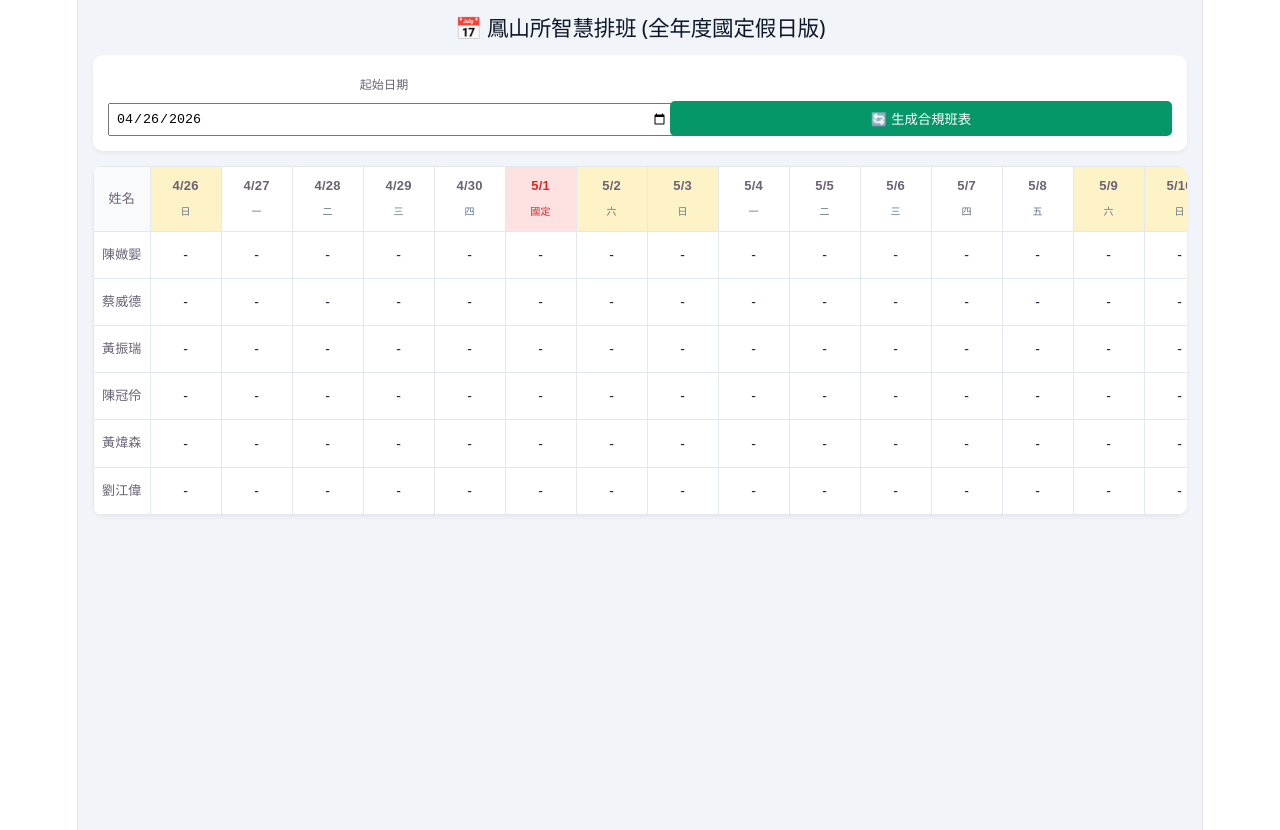
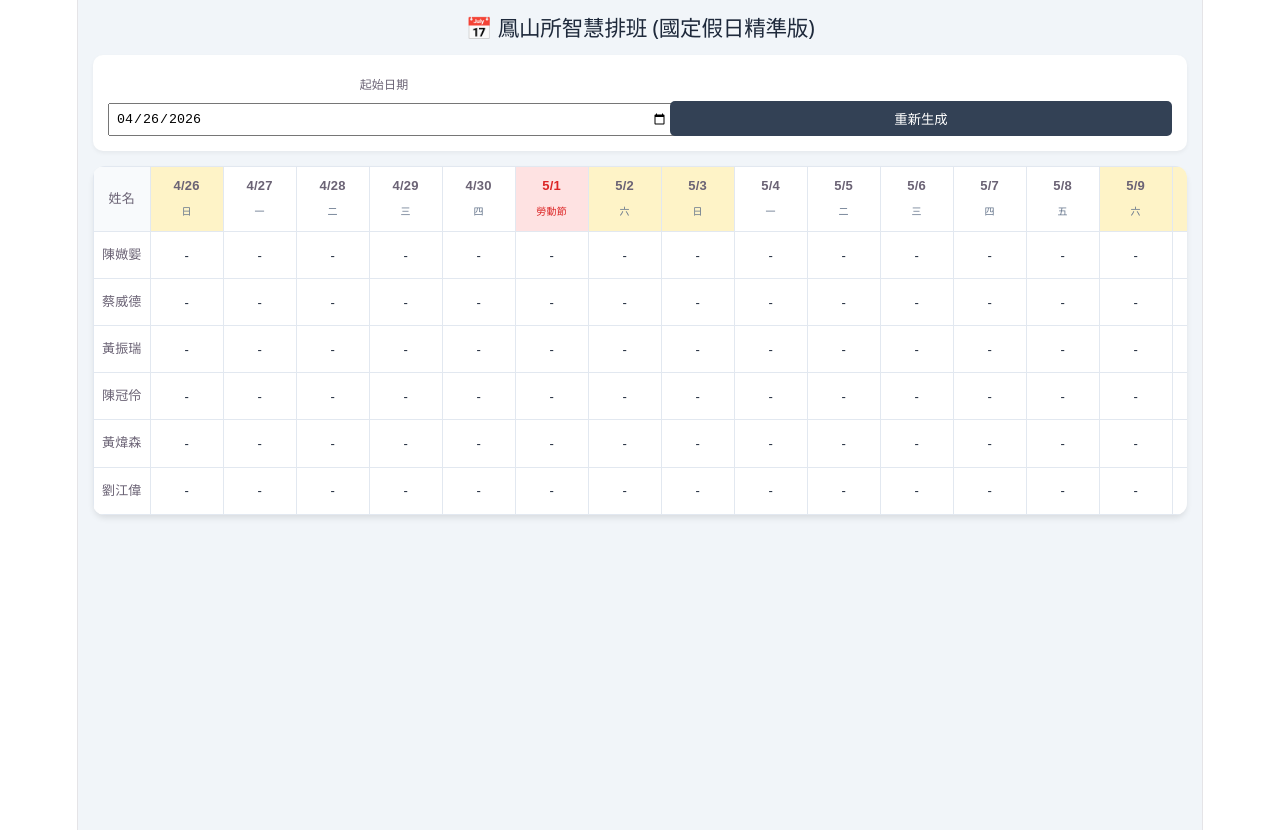
Before and after one commit to subarudms/fengshan-app, a React (Vite) app: page / in a window 1280 px wide. Built offline with nearby package versions, Linux system fonts and the light colour scheme.

Commit message:
Update App.jsx

```diff
--- a/src/App.jsx
+++ b/src/App.jsx
@@ -7,31 +7,35 @@ const App = () => {
     weeks: 6,
     employees: "陳媺媐, 蔡威德, 黃振瑞, 陳冠伶, 黃煒森, 劉江偉",
     shifts: "A, C",
-    offLabels: "例假, 休假, 國定假日休"
+    offLabels: "例假, 休假" // 國定假日名稱會由系統自動帶入
   });
 
   const [rosterData, setRosterData] = useState({});
   const [dateHeaders, setDateHeaders] = useState([]);
 
-  // --- 2026 年度國定假日資料庫 ---
-  const nationalHolidays2026 = [
-    "2026-01-01", // 元旦
-    "2026-02-16", "2026-02-17", "2026-02-18", "2026-02-19", "2026-02-20", "2026-02-21", // 春節
-    "2026-02-27", // 228補假
-    "2026-02-28", // 和平紀念日
-    "2026-04-02", // 清明連假
-    "2026-04-03", // 兒童節補假
-    "2026-04-06", // 清明補假
-    "2026-05-01", // 勞動節
-    "2026-06-19", // 端午連假
-    "2026-09-25", // 中秋連假
-    "2026-10-09", // 國慶連假
-  ];
+  // --- 2026 年度國定假日資料庫 (含正確名稱) ---
+  const holidayMap = {
+    "2026-01-01": "元旦休",
+    "2026-02-16": "除夕休",
+    "2026-02-17": "初一休",
+    "2026-02-18": "初二休",
+    "2026-02-19": "初三休",
+    "2026-02-20": "初四休",
+    "2026-02-21": "初五休",
+    "2026-02-27": "228補休",
+    "2026-02-28": "228紀念日",
+    "2026-04-02": "清明連休",
+    "2026-04-03": "兒童節補休",
+    "2026-04-06": "清明補休",
+    "2026-05-01": "勞動節休",
+    "2026-06-19": "端午節休",
+    "2026-09-25": "中秋節休",
+    "2026-10-09": "國慶節休",
+  };
 
   const empList = config.employees.split(',').map(s => s.trim()).filter(s => s);
   const shiftList = config.shifts.split(',').map(s => s.trim()).filter(s => s);
   const offLabelList = config.offLabels.split(',').map(s => s.trim()).filter(s => s);
-  const allOptions = ["-", ...shiftList, ...offLabelList];
 
   useEffect(() => {
     const start = new Date(config.startDate);
@@ -55,16 +59,18 @@ const App = () => {
   const autoGenerate = () => {
     let newData = {};
     let empStats = empList.reduce((acc, name) => {
-      acc[name] = { aCount: 0, nationalQuotas: 0 };
+      acc[name] = { aCount: 0, nationalUsed: [] };
       return acc;
     }, {});
 
-    // 先計算本區間內包含多少個國定假日
-    const currentHolidays = dateHeaders.filter(d => {
+    // 找出本區間內的所有國定假日日期與名稱
+    const holidaysInRange = dateHeaders.filter(d => {
       const dStr = `${d.getFullYear()}-${String(d.getMonth() + 1).padStart(2, '0')}-${String(d.getDate()).padStart(2, '0')}`;
-      return nationalHolidays2026.includes(dStr);
+      return holidayMap[dStr];
+    }).map(d => {
+      const dStr = `${d.getFullYear()}-${String(d.getMonth() + 1).padStart(2, '0')}-${String(d.getDate()).padStart(2, '0')}`;
+      return { date: d, name: holidayMap[dStr] };
     });
-    const holidayQuota = currentHolidays.length;
 
     for (let w = 0; w < config.weeks; w++) {
       const weekStartIdx = w * 7;
@@ -76,30 +82,30 @@ const App = () => {
           if (!currentDate) continue;
           const dateKey = `${name}-${currentDate.getTime()}`;
           const dayOfWeek = currentDate.getDay();
-          const template = [[1, 4], [2, 5], [3, 6], [0, 3], [1, 5], [2, 4]][(empIdx + w) % 6] || [1, 4];
+          const template = [[1, 4], [2, 5], [3, 6], [0, 3], [1, 5], [2, 4]][(empIdx + w) % 6];
 
           // 1. 基本 1例 1休
           if (template.includes(dayOfWeek) && offInWeek < 2) {
-            const yesterdayKey = `${name}-${new Date(currentDate).getTime() - 86400000}`;
-            if (!newData[yesterdayKey]?.includes("假") && !newData[yesterdayKey]?.includes("休")) {
+            const yesterdayKey = `${name}-${currentDate.getTime() - 86400000}`;
+            if (!newData[yesterdayKey]?.includes("休") && !newData[yesterdayKey]?.includes("假")) {
               newData[dateKey] = offInWeek === 0 ? offLabelList[0] : offLabelList[1];
               offInWeek++;
             }
           }
 
-          // 2. 國定假日額度補償 (在非休假日隨機安插)
-          if (!newData[dateKey] && empStats[name].nationalQuotas < holidayQuota) {
-            const yesterdayKey = `${name}-${new Date(currentDate).getTime() - 86400000}`;
-            const yesterdayWasOff = newData[yesterdayKey]?.includes("假") || newData[yesterdayKey]?.includes("休");
-            if (!yesterdayWasOff && Math.random() > 0.8) {
-              newData[dateKey] = offLabelList[2];
-              empStats[name].nationalQuotas++;
+          // 2. 自動安插本區間內的國定假日名稱
+          const currentNational = holidaysInRange.find(h => !empStats[name].nationalUsed.includes(h.name));
+          if (currentNational && !newData[dateKey] && Math.random() > 0.8) {
+            const yesterdayKey = `${name}-${currentDate.getTime() - 86400000}`;
+            if (newData[yesterdayKey] && !newData[yesterdayKey].includes("休") && !newData[yesterdayKey].includes("假")) {
+                newData[dateKey] = currentNational.name;
+                empStats[name].nationalUsed.push(currentNational.name);
             }
           }
         }
       });
 
-      // 3. 分配 A/C 班
+      // 3. 填補 A/C
       for (let i = 0; i < 7; i++) {
         const currentDate = dateHeaders[weekStartIdx + i];
         if (!currentDate) continue;
@@ -119,7 +125,7 @@ const App = () => {
 
   return (
     <div style={{ padding: '15px', fontFamily: 'sans-serif', backgroundColor: '#f1f5f9', minHeight: '100vh' }}>
-      <h2 style={{ color: '#0f172a', fontSize: '1.2rem', marginBottom: '15px' }}>📅 鳳山所智慧排班 (全年度國定假日版)</h2>
+      <h2 style={{ color: '#1e293b', fontSize: '1.2rem', marginBottom: '15px' }}>📅 鳳山所智慧排班 (國定假日精準版)</h2>
 
       <div style={{ backgroundColor: 'white', padding: '15px', borderRadius: '10px', boxShadow: '0 2px 4px rgba(0,0,0,0.05)', marginBottom: '15px', display: 'flex', flexWrap: 'wrap', gap: '10px' }}>
         <div style={{ flex: '1 1 150px' }}>
@@ -127,24 +133,24 @@ const App = () => {
           <input type="date" value={config.startDate} onChange={e => setConfig({...config, startDate: e.target.value})} style={{ width: '100%', padding: '6px', marginTop: '4px' }} />
         </div>
         <div style={{ flex: '1 1 100px', display: 'flex', alignItems: 'flex-end' }}>
-          <button onClick={autoGenerate} style={{ width: '100%', padding: '8px', backgroundColor: '#059669', color: 'white', border: 'none', borderRadius: '5px', fontWeight: 'bold', cursor: 'pointer' }}>
-            🔄 生成合規班表
+          <button onClick={autoGenerate} style={{ width: '100%', padding: '8px', backgroundColor: '#334155', color: 'white', border: 'none', borderRadius: '5px', fontWeight: 'bold', cursor: 'pointer' }}>
+            重新生成
           </button>
         </div>
       </div>
 
-      <div style={{ backgroundColor: 'white', borderRadius: '10px', boxShadow: '0 2px 4px rgba(0,0,0,0.05)', overflowX: 'auto' }}>
+      <div style={{ backgroundColor: 'white', borderRadius: '12px', boxShadow: '0 4px 6px -1px rgba(0,0,0,0.1)', overflowX: 'auto' }}>
         <table style={{ borderCollapse: 'collapse', width: 'max-content', fontSize: '13px' }}>
           <thead>
             <tr>
               <th style={{ border: '1px solid #e2e8f0', padding: '12px 8px', backgroundColor: '#f8fafc', position: 'sticky', left: 0, zIndex: 20 }}>姓名</th>
               {dateHeaders.map(d => {
                 const dStr = `${d.getFullYear()}-${String(d.getMonth() + 1).padStart(2, '0')}-${String(d.getDate()).padStart(2, '0')}`;
-                const isNational = nationalHolidays2026.includes(dStr);
+                const hName = holidayMap[dStr];
                 return (
-                  <th key={d.getTime()} style={{ border: '1px solid #e2e8f0', padding: '6px', minWidth: '55px', backgroundColor: isNational ? '#fee2e2' : (d.getDay() === 0 || d.getDay() === 6) ? '#fef3c7' : 'white' }}>
-                    <div style={{ color: isNational ? '#dc2626' : 'inherit' }}>{d.getMonth()+1}/{d.getDate()}</div>
-                    <div style={{ fontSize: '10px', color: isNational ? '#dc2626' : '#64748b' }}>{isNational ? '國定' : ['日','一','二','三','四','五','六'][d.getDay()]}</div>
+                  <th key={d.getTime()} style={{ border: '1px solid #e2e8f0', padding: '6px', minWidth: '60px', backgroundColor: hName ? '#fee2e2' : (d.getDay() === 0 || d.getDay() === 6) ? '#fef3c7' : 'white' }}>
+                    <div style={{ color: hName ? '#dc2626' : 'inherit' }}>{d.getMonth()+1}/{d.getDate()}</div>
+                    <div style={{ fontSize: '10px', color: hName ? '#dc2626' : '#64748b' }}>{hName ? hName.replace('休','') : ['日','一','二','三','四','五','六'][d.getDay()]}</div>
                   </th>
                 );
               })}
@@ -156,17 +162,18 @@ const App = () => {
                 <td style={{ border: '1px solid #e2e8f0', padding: '10px 8px', fontWeight: 'bold', position: 'sticky', left: 0, backgroundColor: 'white', zIndex: 10, textAlign: 'center' }}>{name}</td>
                 {dateHeaders.map(d => {
                   const val = rosterData[`${name}-${d.getTime()}`] || "-";
-                  const getColor = (v) => {
-                    if (v === offLabelList[0]) return '#dc2626';
-                    if (v === offLabelList[1]) return '#2563eb';
-                    if (v === offLabelList[2]) return '#059669';
-                    return '#1e293b';
+                  const getStyle = (v) => {
+                    if (v === "例假") return { color: '#dc2626', fontWeight: 'bold' };
+                    if (v === "休假") return { color: '#2563eb', fontWeight: 'bold' };
+                    if (v.includes("休") && v !== "A" && v !== "C") return { color: '#059669', fontWeight: 'bold' };
+                    return { color: '#1e293b' };
                   };
+                  const s = getStyle(val);
                   return (
                     <td key={d.getTime()} style={{ border: '1px solid #e2e8f0', padding: '0', textAlign: 'center' }}>
                       <select value={val} onChange={(e) => handleCellChange(name, d.getTime(), e.target.value)}
-                        style={{ width: '100%', height: '40px', border: 'none', background: 'transparent', textAlign: 'center', textAlignLast: 'center', fontSize: '14px', fontWeight: val.includes("假") || val.includes("休") ? 'bold' : '500', color: getColor(val), cursor: 'pointer', appearance: 'none' }}>
-                        {allOptions.map(opt => <option key={opt} value={opt}>{opt}</option>)}
+                        style={{ width: '100%', height: '40px', border: 'none', background: 'transparent', textAlign: 'center', textAlignLast: 'center', fontSize: '13px', ...s, appearance: 'none', cursor: 'pointer' }}>
+                        {["-", "A", "C", "例假", "休假", ...Object.values(holidayMap)].map(opt => <option key={opt} value={opt}>{opt}</option>)}
                       </select>
                     </td>
                   );
```
